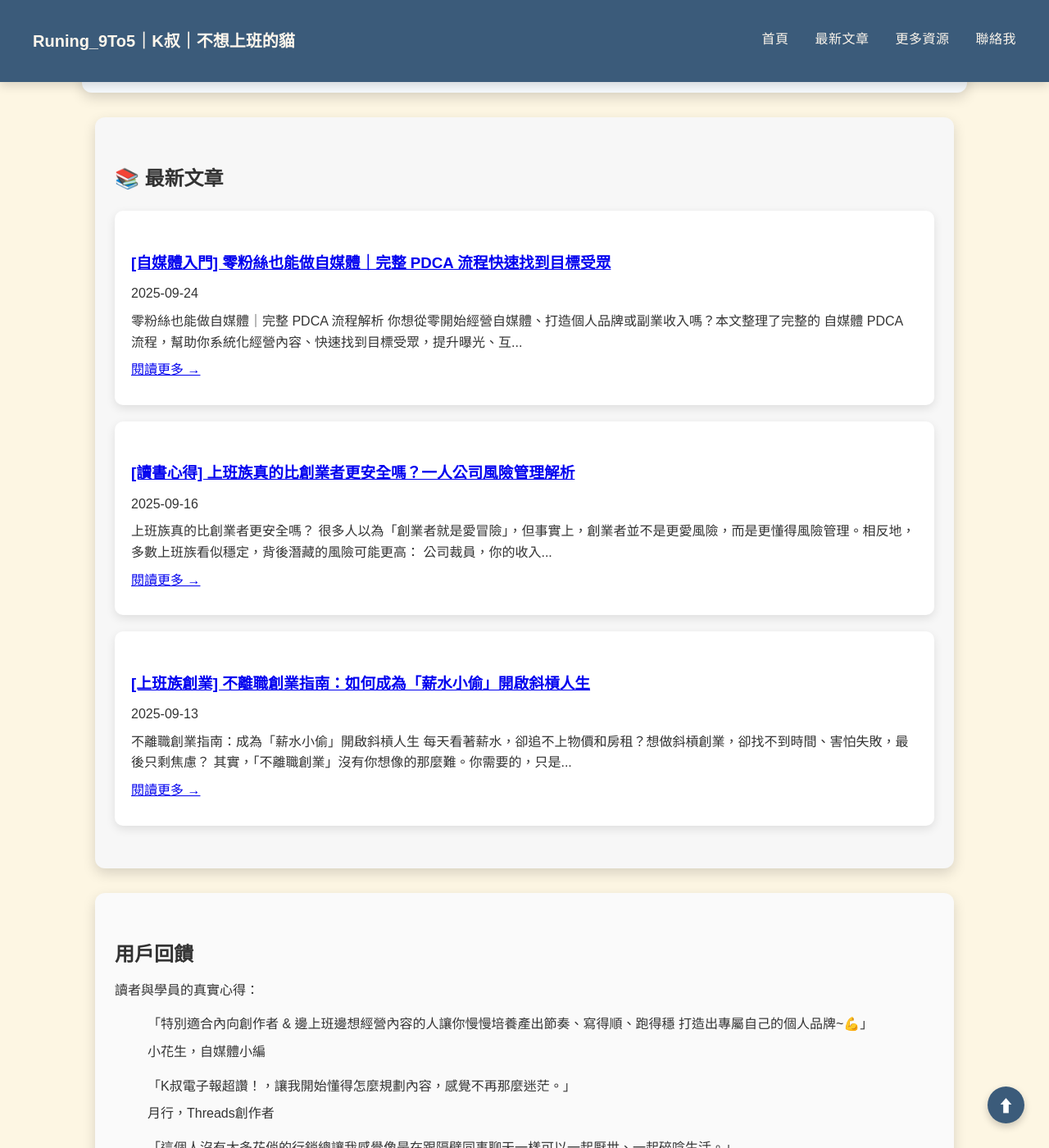
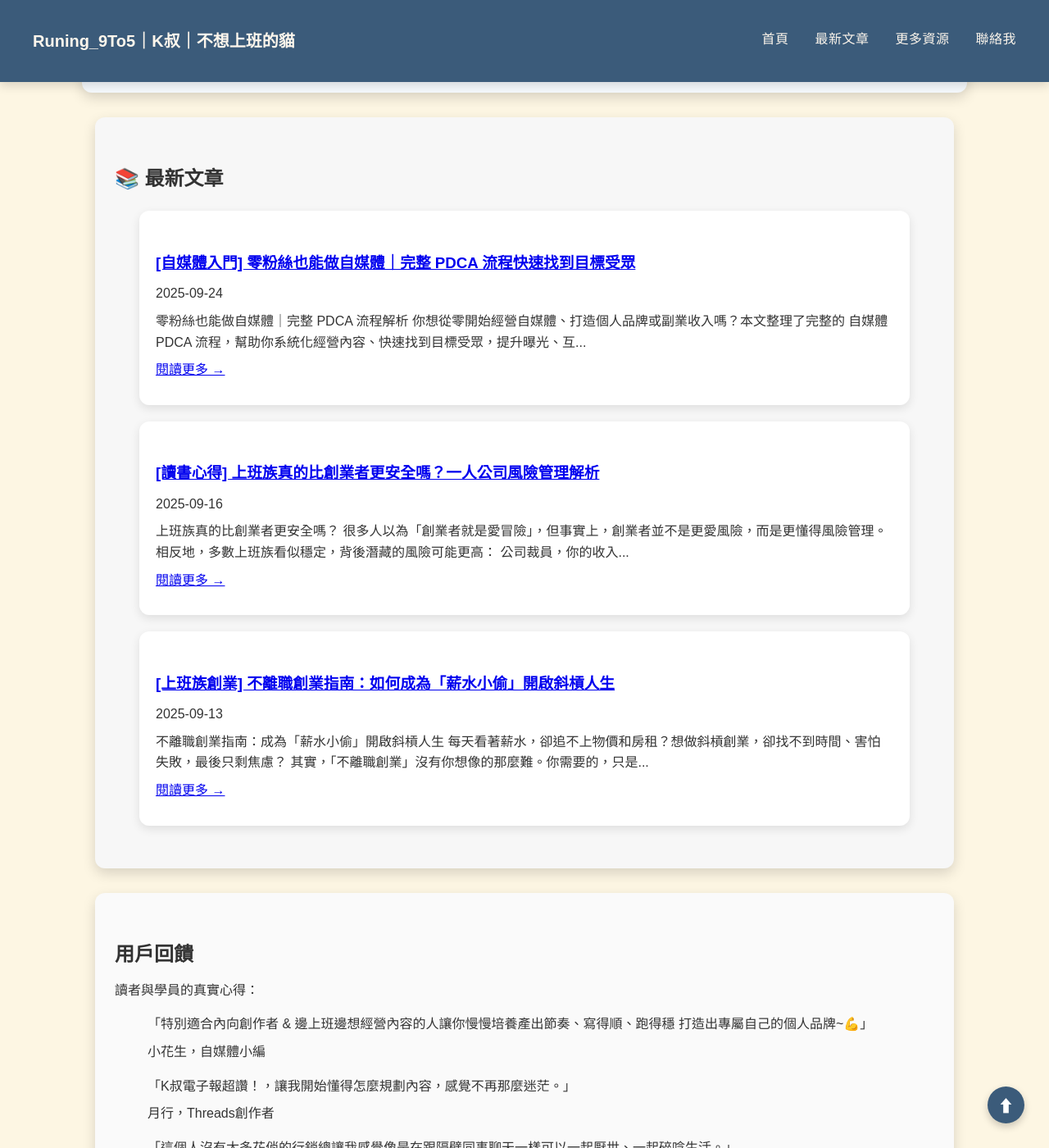
Before and after one commit to KenHAI666/Runing9TO5, a Jekyll site: the page built from index.md, in a window 1280 px wide and 1400 px high, scrolled down 1292 px. Shown: the whole window at 82% size. Built offline with Jekyll 4.4.1, drawn with Linux system fonts in a browser that asks for light colours.

Commit message:
Update style.css

```diff
--- a/assets/css/style.css
+++ b/assets/css/style.css
@@ -137,34 +137,47 @@
   }
 }
 
+/* =====================================
+   卡片樣式（桌機 + 手機 RWD 統一版）
+===================================== */
 
+/* ----- 卡片主要樣式 ----- */
+.card-section,
+.card-section-1 {
+    border-radius: 12px;
+    padding: 32px 24px;             /* 桌機內距 */
+    margin: 30px auto;              /* 自動置中 */
+    max-width: 1000px;              /* 桌機最大寬度 */
+    width: 90%;                      /* 彈性寬度，手機自適應 */
+    word-break: break-word;          /* 長單詞自動斷行 */
+    box-shadow: 0 6px 16px rgba(0,0,0,0.15);
+}
 
-/* =====================================
-   卡片樣式
-===================================== */
 .card-section {
     background-color: #dceeff;
-  border-radius: 12px;
-  padding: 32px 24px;
-  margin: 30px auto;
-  max-width: 1000px;
-  box-shadow: 0 6px 16px rgba(0,0,0,0.15);
 }
 
 .card-section-1 {
     background-color: #ffffff;
-  border-radius: 10px;
+    padding: 30px 20px;             /* 保持原設計略小內距 */
     box-shadow: 0 4px 12px rgba(0,0,0,0.1);
-  padding: 30px 20px;
-  margin: 20px 0;
+    margin: 20px auto;
 }
 
-/* 卡片內外部連結按鈕 */
+/* ----- 卡片內文字 ----- */
+.card-section p,
+.card-section-1 p {
+    margin: 0.5em 0;
+    font-size: 16px;                /* 桌機字體 */
+    line-height: 1.6;               /* 桌機行距 */
+}
+
+/* ----- 卡片按鈕 ----- */
 .btn-external {
     display: inline-block;
     padding: 10px 20px;
-  background-color: #3B5B7A; /* 灰藍色底 */
-  color: #ffffff;           /* 白色字 */
+    background-color: #3B5B7A;
+    color: #ffffff;
     font-weight: 600;
     font-size: 16px;
     text-decoration: none;
@@ -172,15 +185,17 @@
     border: 2px solid #3B5B7A;
     transition: all 0.3s ease;
     margin-top: 15px;
+    width: fit-content;
+    max-width: 100%;
 }
 
 .btn-external:hover {
-  background-color: #ffffff; /* 背景變白 */
-  color: #3B5B7A;            /* 字變灰藍色 */
+    background-color: #ffffff;
+    color: #3B5B7A;
     border-color: #3B5B7A;
 }
 
-/* 表格卡片 */
+/* ----- 表格卡片 ----- */
 .table-card {
   margin: 20px 0;
   overflow-x: auto;
@@ -206,8 +221,22 @@
   font-weight: bold;
 }
 
-/* 手機表格響應式 */
+/* ----- 手機專用 RWD ----- */
 @media (max-width: 600px) {
+    /* 卡片內距縮減 */
+    .card-section,
+    .card-section-1 {
+        padding: 20px 16px;
+    }
+
+    /* 文字縮小、行距緊湊 */
+    .card-section p,
+    .card-section-1 p {
+        font-size: 15px;
+        line-height: 1.5;
+    }
+
+    /* 表格響應式 */
     .table-card table,
     .table-card thead,
     .table-card tbody,
@@ -234,6 +263,9 @@
         text-align: left;
     }
 }
+
+
+
 /* === 基本動畫設定 === */
 .animate-section .slide-in {
   opacity: 0;
```
Lines whose indentation alone changed are shown as unchanged.
